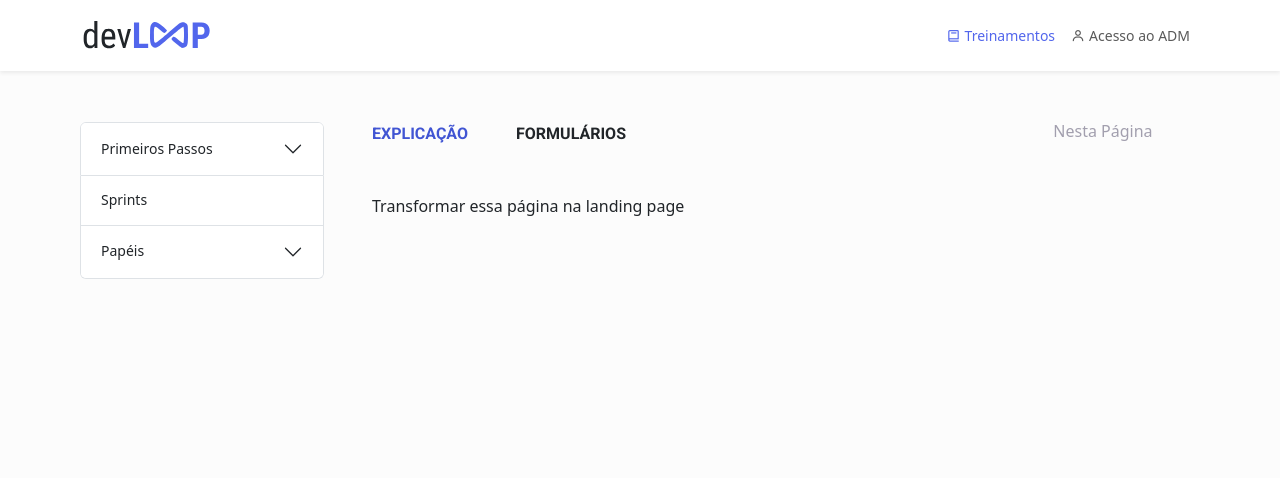
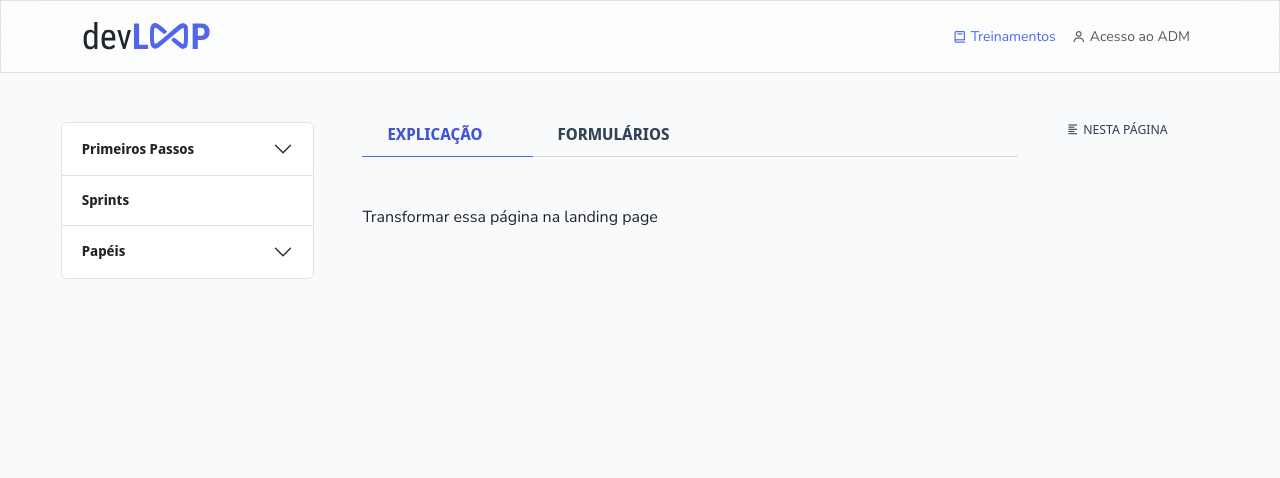
Before and after one commit to PigeonsCode/Equipe-PigeonCode, a Flask app: page / in a window 1280 px wide. Shown: the top 478 px of the page. Run offline with Flask 3, Linux system fonts and the light colour scheme; some libraries are stand-ins or nearby versions.

Commit message:
style: Alteração de classes de estilo, mudanças de fonte e cores.

```diff
--- a/src/app/navigation.py
+++ b/src/app/navigation.py
@@ -3,7 +3,7 @@ navigation_items = [
     "topic": { "name": "Primeiros Passos", "solo_item": False },
     "subtopic": [
       {
-        "name": "Scrum",
+        "name": "Metodologia Scrum",
         "endpoint": "scrum",
         "sub_navigation": [
           "Definição",
--- a/src/app/static/css/styles.css
+++ b/src/app/static/css/styles.css
@@ -1,14 +1,16 @@
 @import url("https://fonts.googleapis.com/css2?family=Open+Sans:ital,wght@0,300..800;1,300..800&family=Roboto:ital,wght@0,100..900;1,100..900&display=swap");
+@import url("https://fonts.googleapis.com/css2?family=Noto+Sans+Display:ital,wght@0,100..900;1,100..900&family=Nunito+Sans:ital,opsz,wght@0,6..12,200..1000;1,6..12,200..1000&display=swap");
 :root {
   --bs-primary: #5266ec;
   --bs-primary-rgb: 82, 102, 236;
   --bs-secondary-rgb: 162, 159, 174;
   --dark-gray: #212529;
+  --dark-gray-2: #334155;
   --secondary-color: #a29fae;
   --secondary-color-darker: #7f7e81;
   --border-color: #dee2e6;
 
-  --body-background: #fcfcfc;
+  --body-background: #f9fafb;
   --roboto: "Roboto", sans-serif;
 }
 
@@ -35,6 +37,7 @@ body {
   align-items: center;
   padding-top: 50px;
   background-color: var(--body-background);
+  font-family: "Nunito Sans";
 }
 
 ::selection {
@@ -42,7 +45,7 @@ body {
 }
 
 .content {
-  width: 95%;
+  width: 98%;
   height: 500vh; /* O conteúdo tem q ser maior do que o tamanho que a sidebar ocupa, valor para teste apenas */
 }
 
@@ -59,11 +62,12 @@ aside {
 }
 
 .text-roboto {
-  font-family: var(--roboto);
+  font-family: "Noto Sans Display";
+  font-weight: 600 !important;
 }
 
 .nav__links {
-  color: var(--dark-gray) !important;
+  color: var(--dark-gray-2) !important;
   text-decoration: none;
 
   transition: 0.3s all ease;
@@ -76,6 +80,27 @@ aside {
 .nav__links:active,
 .nav__links.active {
   color: #4155d3 !important;
+}
+
+.custom-navbar {
+  border-bottom: 1px solid #dadada;
+  padding-bottom: 10px;
+}
+
+.custom-navbar a {
+  position: relative;
+  padding-left: 25px;
+  padding-right: 50px;
+}
+
+.custom-navbar > a.active::after {
+  content: "";
+  left: 0;
+  width: 100%;
+  height: 1px;
+  background-color: var(--bs-primary);
+  position: absolute;
+  bottom: -11px;
 }
 
 .custom-nav-item {
@@ -105,7 +130,8 @@ aside {
 }
 
 .accordion-button {
-  font-weight: 500;
+  font-weight: 600;
+  font-family: "Noto Sans Display";
 }
 
 .sidebar-custom-button {
@@ -119,3 +145,14 @@ aside {
 .custom-heading {
   font-size: 14px;
 }
+
+.scrollspy-header {
+  font-family: "Noto Sans Display";
+  font-size: 13px;
+  color: var(--dark-gray-2) !important;
+}
+
+.header {
+  backdrop-filter: blur(15px) !important;
+  background-color: rgba(255, 255, 255, 0.5) !important;
+}
--- a/src/app/templates/components/header.html
+++ b/src/app/templates/components/header.html
@@ -1,4 +1,6 @@
-<header class="navbar fixed-top bg-white navbar-expand-md shadow-sm">
+<header
+  class="header navbar fixed-top bg-white navbar-expand-md border border-1"
+>
   <div class="container">
     <img src="../static/images/logo-devloop.svg" alt="logo" />
     <ul class="navbar navbar-nav">
--- a/src/app/templates/components/side-scrollspy.html
+++ b/src/app/templates/components/side-scrollspy.html
@@ -1,4 +1,4 @@
-<h6 class="mb-3 text-secondary">Nesta Página</h6>
+<h6 class="scrollspy-header mb-3 text-secondary text-uppercase d-flex align-items-center justify-content-start gap-1"><i class='bx  bx-align-left'  ></i>  Nesta Página</h6>
 
 <ul class="navbar-nav" id="side-scrollspy">
   {% for nav_item in navigation %} {% for sub_nav_item in nav_item.subtopic %}
--- a/src/app/templates/index.html
+++ b/src/app/templates/index.html
@@ -35,7 +35,7 @@
     <main class="content p-4 mt-5 row gx-5">
       <aside class="col">{% include "components/sidebar.html" %}</aside>
       <div class="col-md-7">
-        <nav class="d-flex gap-5 mb-5">
+        <nav class="d-flex mb-5 custom-navbar">
           <a
             class="nav-link fw-bold text-roboto text-uppercase nav__links {% if request.path != '/formulario'%}active{% endif %}"
             href="{{url_for(page_url)}}"
```
